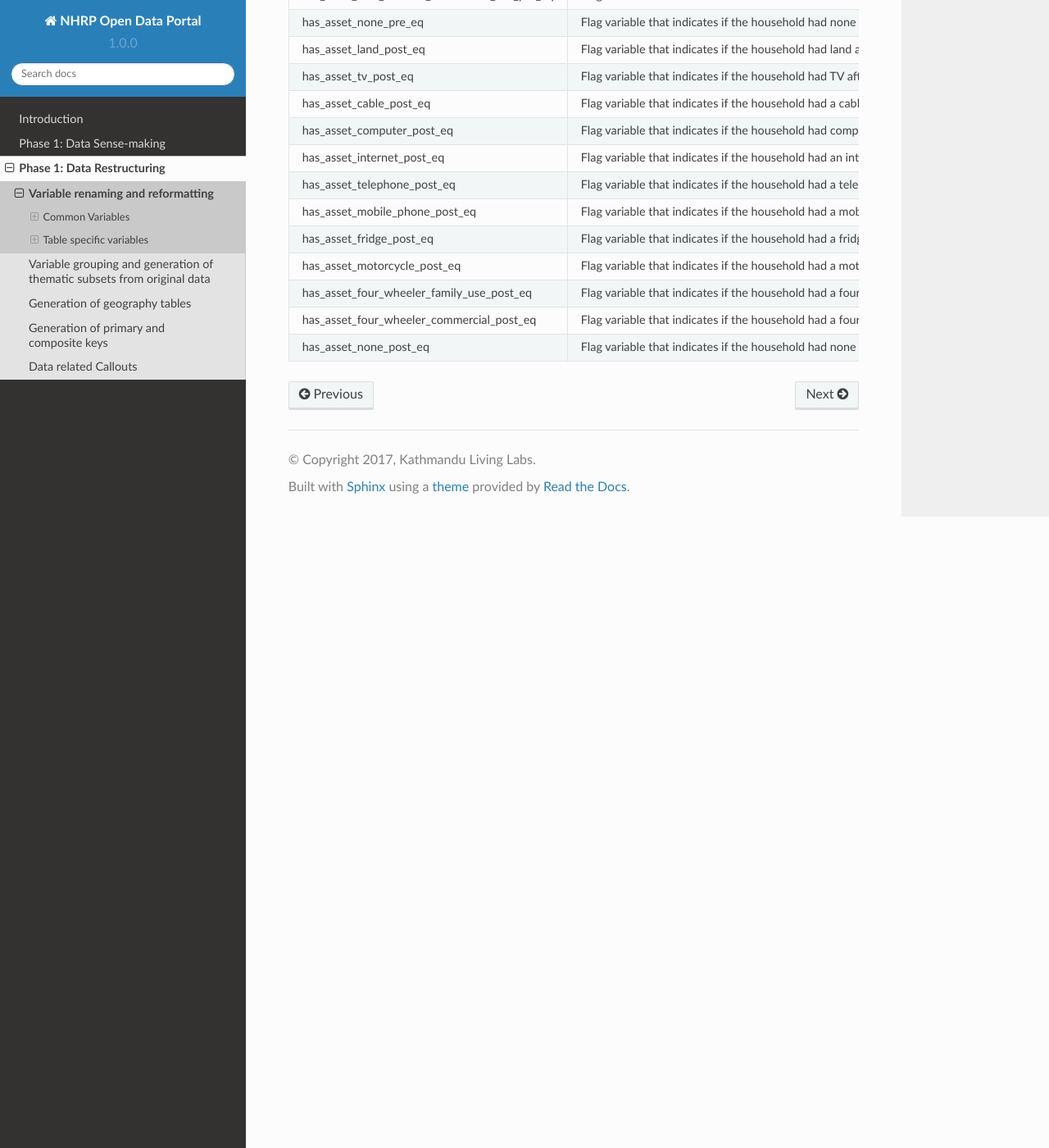
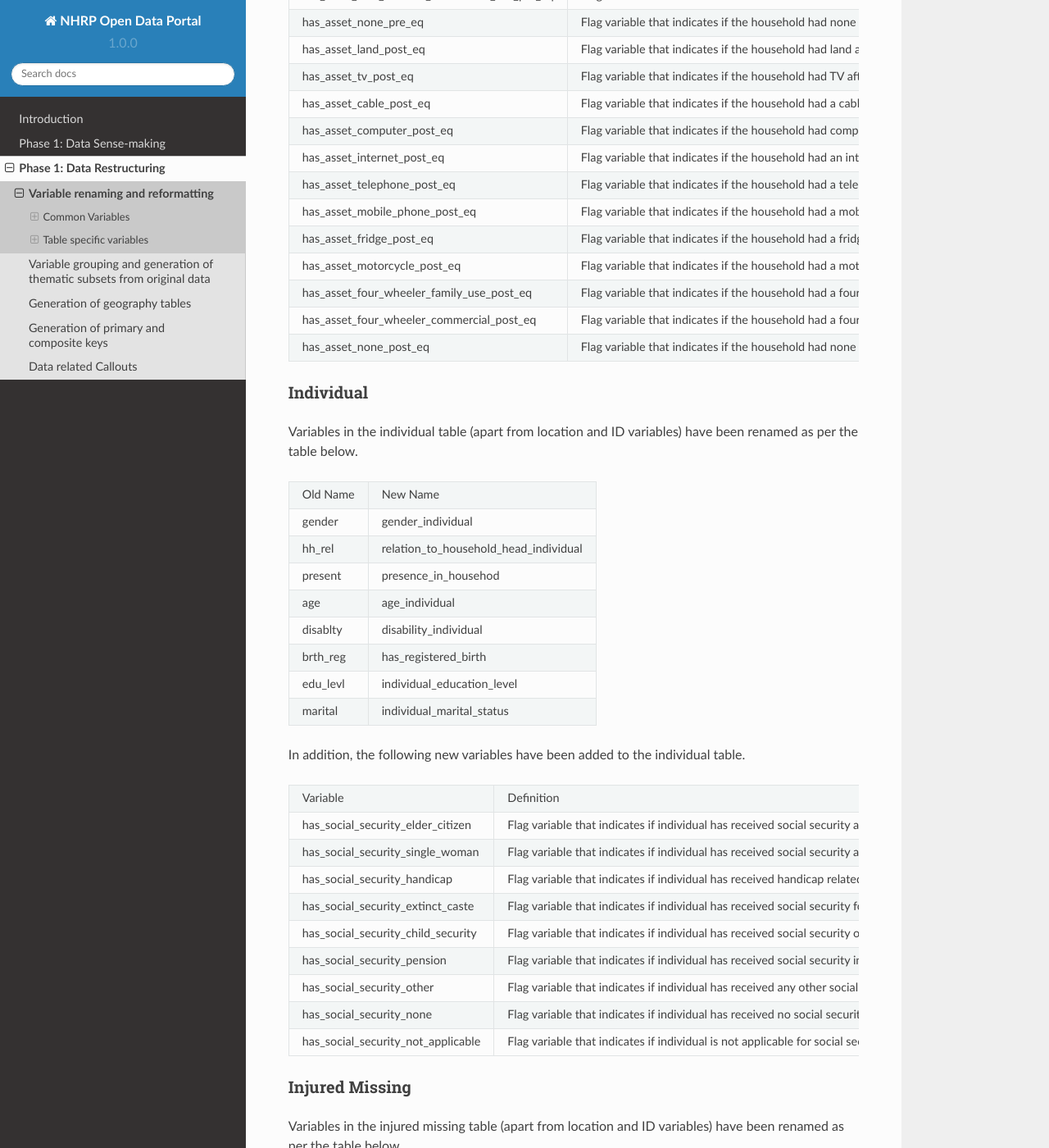
Before and after one commit to arkoblog/openhrrp-docs, a Sphinx documentation site: the page built from docs/3a_variable_renaming.rst, in a window 1280 px wide and 1400 px high, scrolled down 8732 px. Shown: the whole window at 82% size. Built offline with Sphinx 7.4.7 and the Read the Docs theme 2.0.0, drawn with Linux system fonts in a browser that asks for light colours; some of the changed text lies outside the part shown.

Commit message:
updated table related information

```diff
--- a/docs/3a_variable_renaming.rst
+++ b/docs/3a_variable_renaming.rst
@@ -99,3 +99,37 @@
 
 .. csv-table::
   :file: _data/variable_renaming/household_new_variables.csv
+
+
+
+Individual
+----------
+
+Variables in the individual table (apart from location and ID variables) have been renamed as per the table below.
+
+.. csv-table::
+  :file: _data/variable_renaming/individual.csv
+
+
+In addition, the following new variables have been added to the individual table.
+
+.. csv-table::
+  :file: _data/variable_renaming/individual_new_variables.csv
+
+
+Injured Missing
+---------------
+
+Variables in the injured missing table (apart from location and ID variables) have been renamed as per the table below.
+
+.. csv-table::
+  :file: _data/variable_renaming/injured_missing.csv
+
+
+Death
+-----
+
+Variables in the death table (apart from location and ID variables) have been renamed as per the table below.
+
+.. csv-table::
+  :file: _data/variable_renaming/death.csv
--- /dev/null
+++ b/docs/_data/variable_renaming/death.csv
@@ -0,0 +1,5 @@
+Old Name,New Name
+gender,gender_deceased_individual
+age,age_deceased_individual
+register,has_registered_death
+reason,reason_of_death
--- /dev/null
+++ b/docs/_data/variable_renaming/individual.csv
@@ -0,0 +1,9 @@
+Old Name,New Name
+gender,gender_individual
+hh_rel,relation_to_household_head_individual
+present,presence_in_househod
+age,age_individual
+disablty,disability_individual
+brth_reg,has_registered_birth
+edu_levl,individual_education_level
+marital,individual_marital_status
--- /dev/null
+++ b/docs/_data/variable_renaming/individual_new_variables.csv
@@ -0,0 +1,10 @@
+Variable,Definition
+has_social_security_elder_citizen,Flag variable that indicates if individual has received social security as an elder citizen
+has_social_security_single_woman,Flag variable that indicates if individual has received social security as a single woman
+has_social_security_handicap,Flag variable that indicates if individual has received handicap related social securit
+has_social_security_extinct_caste,Flag variable that indicates if individual has received social security for being part of an extinct caste
+has_social_security_child_security,Flag variable that indicates if individual has received social security on behalf of child security
+has_social_security_pension,Flag variable that indicates if individual has received social security in the form of pension
+has_social_security_other,Flag variable that indicates if individual has received any other social security benefits
+has_social_security_none,Flag variable that indicates if individual has received no social security
+has_social_security_not_applicable,Flag variable that indicates if individual is not applicable for social security benefits
--- /dev/null
+++ b/docs/_data/variable_renaming/injured_missing.csv
@@ -0,0 +1,4 @@
+Old Name,New Name
+gender,gender_injured_missing_individual
+age,age_injured_missing_individual
+loss_typ,loss_type_injured_missing_individual
```
Also changed, not shown: 3 other files.
